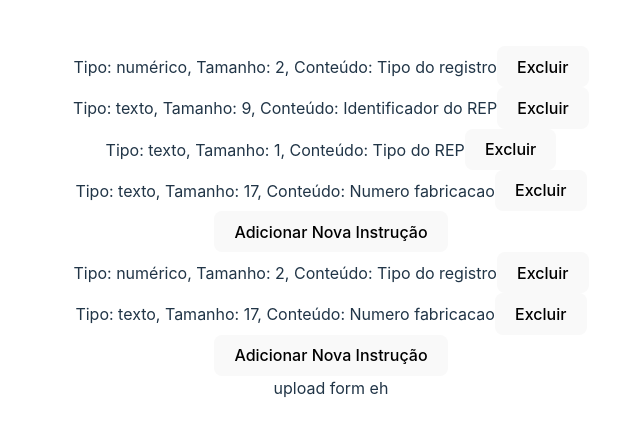
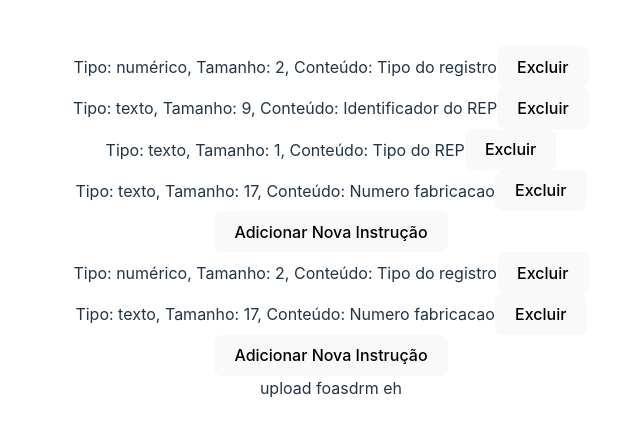
Before and after one commit to matefs/validador-de-arquivo-fiscal, a React (Vite) app: page / in a window 1280 px wide. Shown: the part 177-612 px from the top of the page, without its empty margins (309-949 px from the left). Built offline with nearby package versions, Linux system fonts and the light colour scheme.

Commit message:
1 file modified

```diff
--- a/src/components/UploadForm.jsx
+++ b/src/components/UploadForm.jsx
@@ -1,5 +1,5 @@
 import react from 'react';
 
 export default function UploadForm() {
-  return <>upload form eh</>;
+  return <>upload foasdrm eh</>;
 }
```
